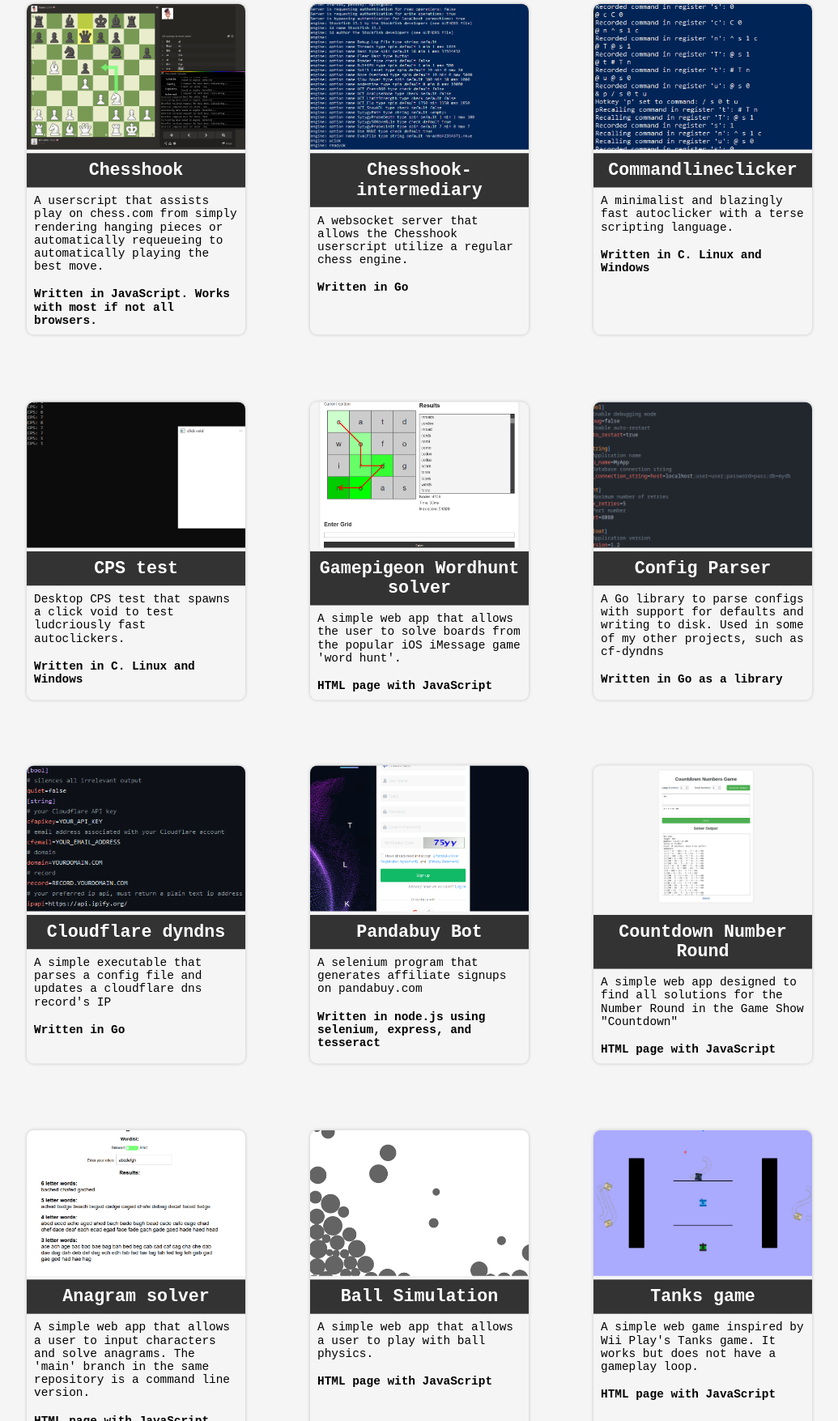
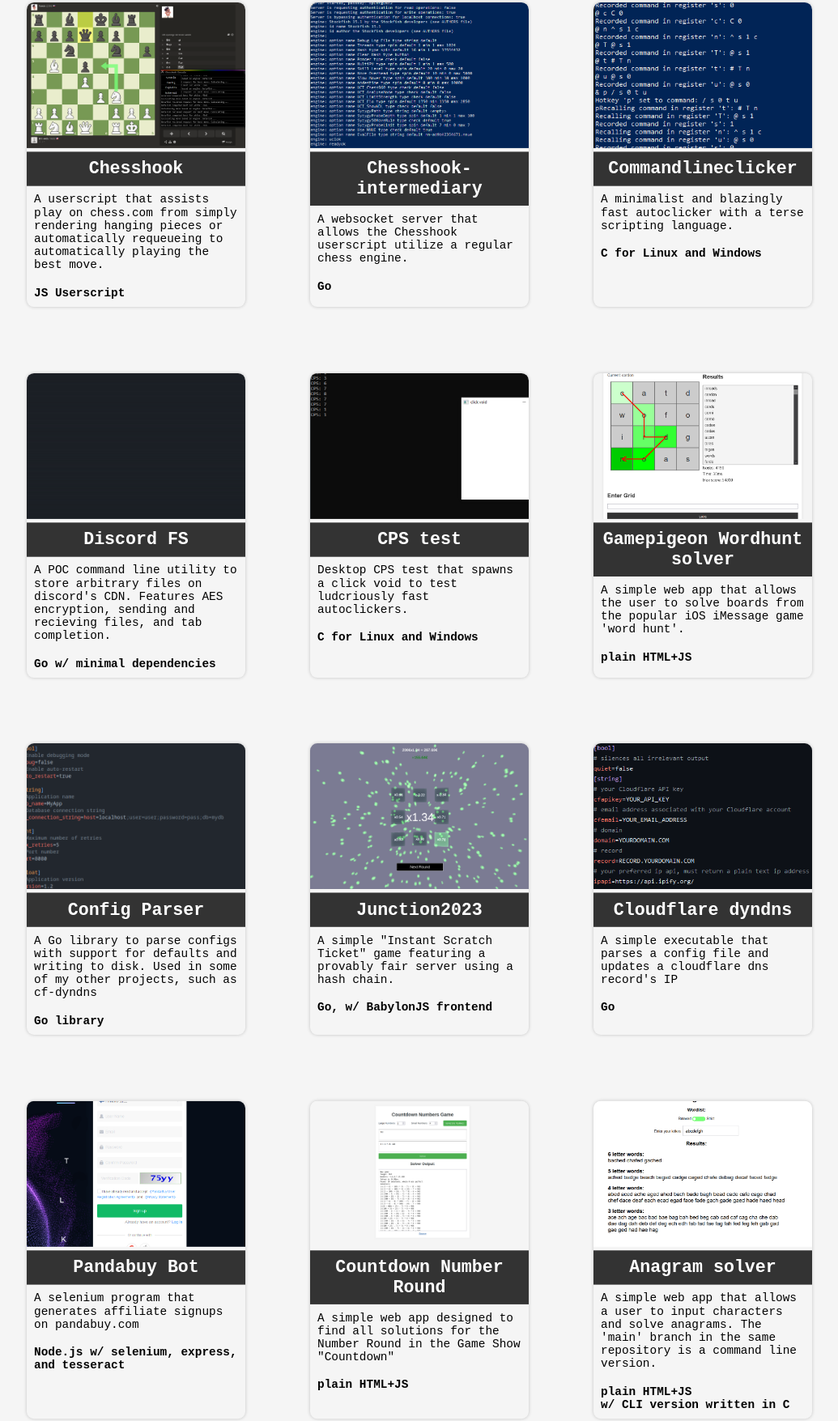
Before and after one commit to 0mlml/0mlml.github.io, a plain HTML site: page index.html in a window 1280 px wide. Shown: the part 268-2023 px from the top of the page at 81% size, without its empty margins (122-1157 px from the left). Drawn offline with Linux system fonts and the light colour scheme.

Commit message:
Update
Add junction2023 and discord-fs
Some minor wording changes overall

```diff
--- a/index.html
+++ b/index.html
@@ -25,7 +25,7 @@
       <h2 class="project-title">Chesshook</h2>
       <p class="project-description">A userscript that assists play on chess.com from simply rendering hanging pieces or
         automatically requeueing to automatically playing the best move.</p>
-      <p class="project-language">Written in JavaScript. Works with most if not all browsers.</p>
+      <p class="project-language">JS Userscript</p>
     </a>
 
     <a class="project" href="https://github.com/0mlml/chesshook-intermediary" target="_blank">
@@ -34,7 +34,7 @@
       <h2 class="project-title">Chesshook-intermediary</h2>
       <p class="project-description">A websocket server that allows the Chesshook userscript utilize a regular
         chess engine.</p>
-      <p class="project-language">Written in Go</p>
+      <p class="project-language">Go</p>
     </a>
 
     <a class="project" href="https://github.com/0mlml/commandlineclicker" target="_blank">
@@ -42,7 +42,15 @@
       <h2 class="project-title">Commandlineclicker</h2>
       <p class="project-description">A minimalist and blazingly fast autoclicker with a terse scripting
         language.</p>
-      <p class="project-language">Written in C. Linux and Windows</p>
+      <p class="project-language">C for Linux and Windows</p>
+    </a>
+
+    <a class="project" href="https://github.com/0mlml/discord-fs" target="_blank">
+      <img src="img/discord-fs.gif" alt="Command line usage of the program" class="project-photo">
+      <h2 class="project-title">Discord FS</h2>
+      <p class="project-description">A POC command line utility to store arbitrary files on discord's CDN. Features AES
+        encryption, sending and recieving files, and tab completion.</p>
+      <p class="project-language">Go w/ minimal dependencies</p>
     </a>
 
     <a class="project" href="https://github.com/0mlml/cpstest" target="_blank">
@@ -50,7 +58,7 @@
       <h2 class="project-title">CPS test</h2>
       <p class="project-description">Desktop CPS test that spawns a click void to test ludcriously fast autoclickers.
       </p>
-      <p class="project-language">Written in C. Linux and Windows</p>
+      <p class="project-language">C for Linux and Windows</p>
     </a>
 
     <a class="project" href="https://github.com/0mlml/wordhunt" target="_blank">
@@ -58,7 +66,7 @@
       <h2 class="project-title">Gamepigeon Wordhunt solver</h2>
       <p class="project-description">A simple web app that allows the user to solve boards from the popular iOS iMessage
         game 'word hunt'.</p>
-      <p class="project-language">HTML page with JavaScript</p>
+      <p class="project-language">plain HTML+JS</p>
     </a>
 
     <a class="project" href="https://github.com/0mlml/cfgparser" target="_blank">
@@ -66,7 +74,15 @@
       <h2 class="project-title">Config Parser</h2>
       <p class="project-description">A Go library to parse configs with support for defaults and writing to disk. Used
         in some of my other projects, such as cf-dyndns</p>
-      <p class="project-language">Written in Go as a library</p>
+      <p class="project-language">Go library</p>
+    </a>
+
+    <a class="project" href="https://github.com/0mlml/junction2023" target="_blank">
+      <img src="img/junction2023.png" alt="A screenshot of the game" class="project-photo">
+      <h2 class="project-title">Junction2023</h2>
+      <p class="project-description">A simple "Instant Scratch Ticket" game featuring a provably fair server using a
+        hash chain.</p>
+      <p class="project-language">Go, w/ BabylonJS frontend</p>
     </a>
 
     <a class="project" href="https://github.com/0mlml/cf-dyndns" target="_blank">
@@ -75,14 +91,14 @@
       <h2 class="project-title">Cloudflare dyndns</h2>
       <p class="project-description">A simple executable that parses a config file and updates a cloudflare dns record's
         IP</p>
-      <p class="project-language">Written in Go</p>
+      <p class="project-language">Go</p>
     </a>
 
     <a class="project" href="https://github.com/0mlml/pandabuy-bot" target="_blank">
       <img src="img/pandabuybot.png" alt="A screenshot of the Pandabuy login form" class="project-photo">
       <h2 class="project-title">Pandabuy Bot</h2>
       <p class="project-description">A selenium program that generates affiliate signups on pandabuy.com</p>
-      <p class="project-language">Written in node.js using selenium, express, and tesseract</p>
+      <p class="project-language">Node.js w/ selenium, express, and tesseract</p>
     </a>
 
     <a class="project" href="https://github.com/0mlml/countdown" target="_blank">
@@ -90,7 +106,7 @@
       <h2 class="project-title">Countdown Number Round</h2>
       <p class="project-description">A simple web app designed to find all solutions for the Number Round in the Game
         Show "Countdown"</p>
-      <p class="project-language">HTML page with JavaScript</p>
+      <p class="project-language">plain HTML+JS</p>
     </a>
 
     <a class="project" href="https://github.com/0mlml/anagrams/tree/pages" target="_blank">
@@ -98,14 +114,14 @@
       <h2 class="project-title">Anagram solver</h2>
       <p class="project-description">A simple web app that allows a user to input characters and solve anagrams. The
         'main' branch in the same repository is a command line version.</p>
-      <p class="project-language">HTML page with JavaScript<br>CLI version written in C</p>
+      <p class="project-language">plain HTML+JS<br>w/ CLI version written in C</p>
     </a>
 
     <a class="project" href="https://github.com/0mlml/ballsim" target="_blank">
       <img src="img/ballsim.png" alt="A screenshot of the ballsim web app" class="project-photo">
       <h2 class="project-title">Ball Simulation</h2>
       <p class="project-description">A simple web app that allows a user to play with ball physics.</p>
-      <p class="project-language">HTML page with JavaScript</p>
+      <p class="project-language">plain HTML+JS</p>
     </a>
 
     <a class="project" href="https://github.com/0mlml/js-tanks" target="_blank">
@@ -113,7 +129,15 @@
       <h2 class="project-title">Tanks game</h2>
       <p class="project-description">A simple web game inspired by Wii Play's Tanks game. It works but does not have a
         gameplay loop.</p>
-      <p class="project-language">HTML page with JavaScript</p>
+      <p class="project-language">plain HTML+JS</p>
+    </a>
+
+    <a class="project" href="https://github.com/0mlml/kaurapuuro" target="_blank">
+      <img src="img/jstanks.png" alt="A screenshot of the game" class="project-photo">
+      <h2 class="project-title">Kaurapuuro</h2>
+      <p class="project-description">A WIP server for my tank game where I experimented with manual packet
+        serialization/deserialization.</p>
+      <p class="project-language">Go, w/ plain HTML+JS</p>
     </a>
 
     <a class="project" href="https://github.com/0mlml/projecteuler" target="_blank">
@@ -121,7 +145,7 @@
       <h2 class="project-title">Project Euler</h2>
       <p class="project-description">A collection of various solutions. Some of the solutions may have used Stephan
         Brumme's blog (https://euler.stephan-brumme.com/) as a reference.</p>
-      <p class="project-language">Mostly C++, some Java, some JS</p>
+      <p class="project-language">Mix of C++, Java, and JS</p>
     </a>
 
     <a class="project" href="https://github.com/0mlml/discord-message-downloader" target="_blank">
@@ -129,7 +153,7 @@
       <h2 class="project-title">Discord Message Downloader</h2>
       <p class="project-description">A program to download all messages in a discord server using a bot token. Has
         multithreading. Contains a pretty cool logger to show progress.</p>
-      <p class="project-language">Written in Go using 'bwmarrin/discordgo'</p>
+      <p class="project-language">Go w/ 'bwmarrin/discordgo'</p>
     </a>
 
     <a class="project" href="https://github.com/0mlml/google-doodle-halloween-2016" target="_blank">
@@ -137,7 +161,7 @@
       <h2 class="project-title">Keyboard control from Google doodle Halloween 2016</h2>
       <p class="project-description">A program that allows you to draw the required shapes to play the Google doodle
         with your keyboard.</p>
-      <p class="project-language">Written in C++. A python version exists in the repository.</p>
+      <p class="project-language">C++, alternative version Python</p>
     </a>
 
     <a class="project" href="https://github.com/0mlml/khansolver" target="_blank">
@@ -145,7 +169,7 @@
       <h2 class="project-title"><em>Broken</em> - Khansolver</h2>
       <p class="project-description">A userscript that intercepts XML requests to display question answers to the user.
         Broken by UI updates.</p>
-      <p class="project-language">Written in JavaScript.</p>
+      <p class="project-language">JS</p>
     </a>
   </div>
 </body>
```
Also changed, not shown: img/discord-fs.gif (added), img/junction2023.png (added).
